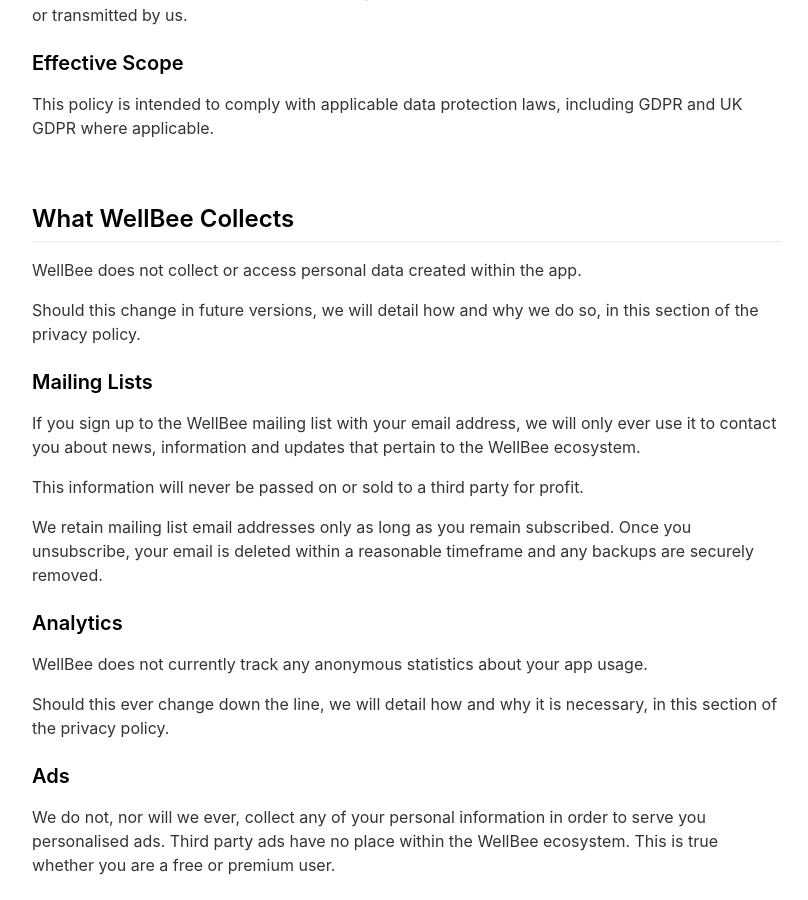
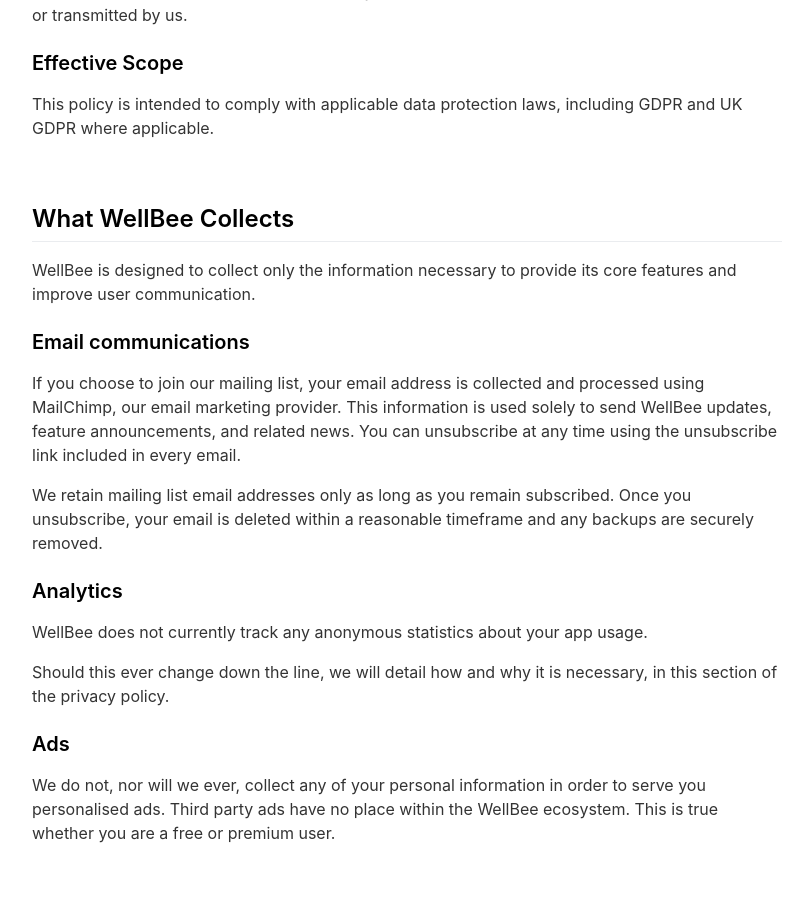
Before and after one commit to sheabrewer1986/WellBeeWebsite, a Jekyll site: the page built from _pages/privacypolicy.md, in a window 1280 px wide and 900 px high, scrolled down 546 px. Shown: the whole window, without its empty margins (233-1041 px from the left). Built offline with Jekyll 4.4.1, drawn with Linux system fonts in a browser that asks for light colours; nearby versions of some CDN libraries; some of the changed text lies outside the part shown.

Commit message:
[Tweak] Updated privacy policy to include information about MailChimp

```diff
--- a/_pages/privacypolicy.md
+++ b/_pages/privacypolicy.md
@@ -23,14 +23,10 @@
 <br>
 
 ## What WellBee Collects
-WellBee does not collect or access personal data created within the app.
+WellBee is designed to collect only the information necessary to provide its core features and improve user communication.
 
-Should this change in future versions, we will detail how and why we do so, in this section of the privacy policy.
-
-### Mailing Lists
-If you sign up to the WellBee mailing list with your email address, we will only ever use it to contact you about news, information and updates that pertain to the WellBee ecosystem.
-
-This information will never be passed on or sold to a third party for profit.
+### Email communications
+If you choose to join our mailing list, your email address is collected and processed using MailChimp, our email marketing provider. This information is used solely to send WellBee updates, feature announcements, and related news. You can unsubscribe at any time using the unsubscribe link included in every email.
 
 We retain mailing list email addresses only as long as you remain subscribed. Once you unsubscribe, your email is deleted within a reasonable timeframe and any backups are securely removed.
 
@@ -100,6 +96,8 @@
 ## Third-Party Service Disclosure
 Third-party service providers may process data for the purpose of delivering the app or sending emails, such as email platforms, hosting services, and app distribution platforms. They are bound to comply with applicable data protection laws.
 
+When you subscribe to email updates, your email address is processed by MailChimp to send newsletters, app updates, and related communications. You can unsubscribe at any time using the link in these emails.
+
 <br>
 
 ## Children's Privacy
```
